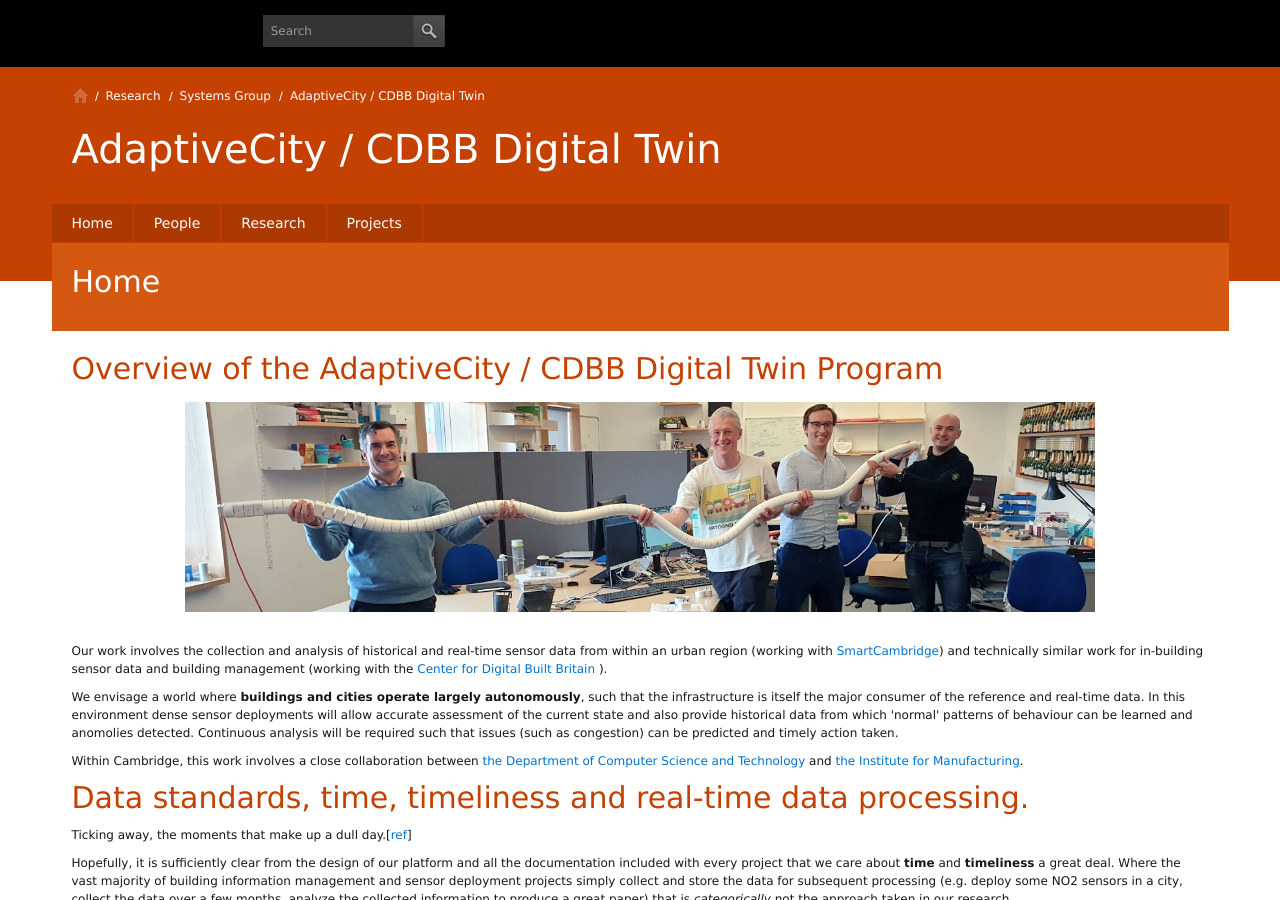
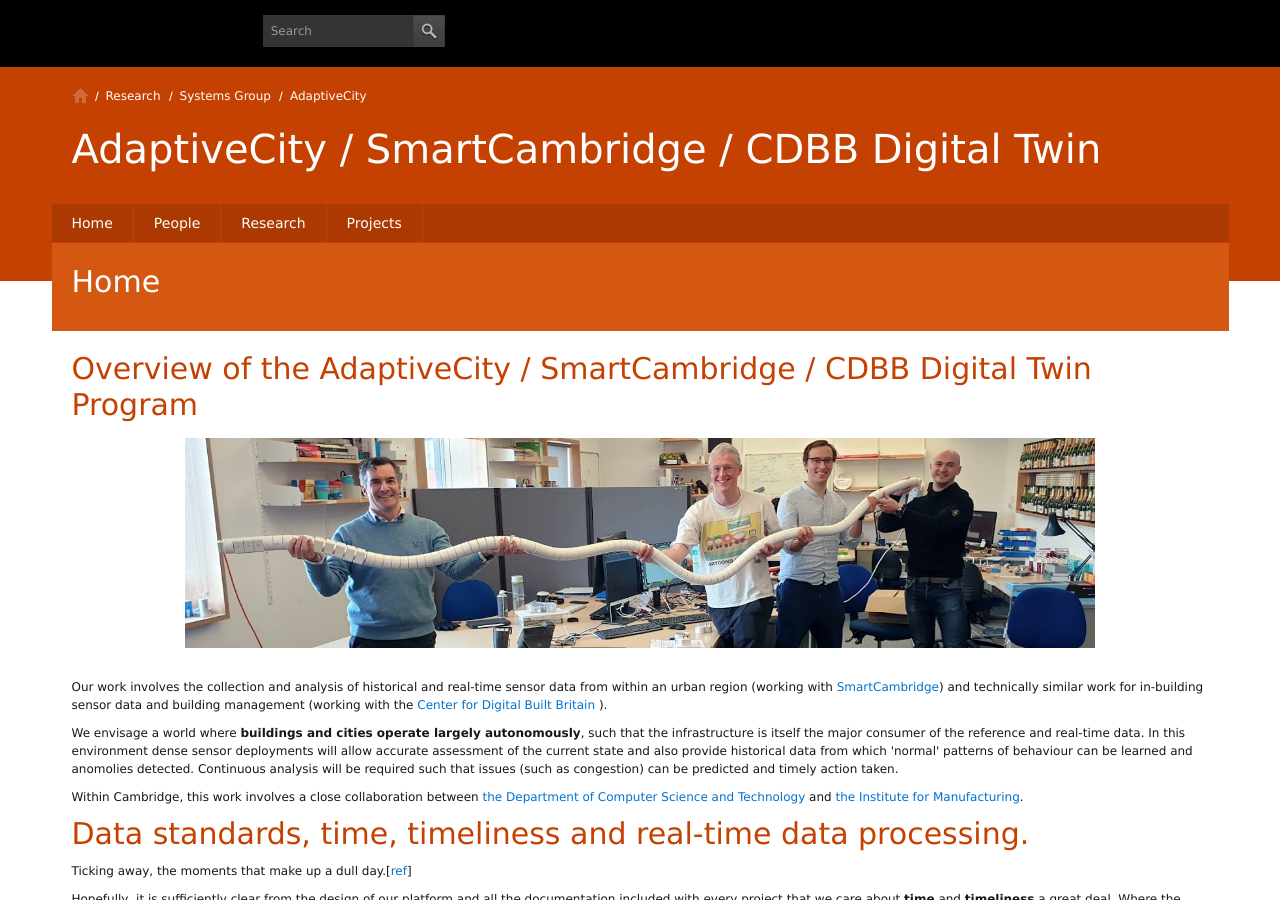
Before and after one commit to AdaptiveCity/adaptivecity.github.io, a Jekyll site: the page built from index.html, in a window 1280 px wide and 900 px high. Built offline with Jekyll 4.4.1, drawn with Linux system fonts in a browser that asks for light colours.

Commit message:
minor updates

```diff
--- a/_includes/default_head.html
+++ b/_includes/default_head.html
@@ -16,8 +16,6 @@
   <script type="text/javascript" src="//use.typekit.com/hyb5bko.js"></script>
   <script type="text/javascript">try{Typekit.load();}catch(e){}</script>
   <script type="text/javascript">  document.documentElement.className += " js";</script>
-<link href="people/" rel="Next">
-<link href="../" rel="Up">
 
     <link rel="stylesheet" type="text/css" href="/assets/style/css/main.css" />
 
--- a/_includes/srg_header.html
+++ b/_includes/srg_header.html
@@ -119,6 +119,7 @@
             <div class="campl-wrap clearfix">
                 <div class="campl-column12">
                     <div class="campl-content-container">
+                        <!-- BREADCRUMBS -->
                         <div class="campl-breadcrumb" id="breadcrumb">
                             <ul class="campl-unstyled-list campl-horizontal-navigation clearfix">
                                 <li class="first-child">
@@ -130,11 +131,12 @@
                                     <a href="https://www.cl.cam.ac.uk/research/srg">Systems Group</a>
                                 </li>
                                 <li>
-                                    <p class="campl-current">AdaptiveCity / CDBB Digital Twin</p>
+                                    <p class="campl-current">AdaptiveCity</p>
                                 </li>
                             </ul>
                         </div>
-                        <p class="campl-page-title campl-sub-section-title">AdaptiveCity / CDBB Digital Twin</p>
+                        <!-- MAIN TITLE -->
+                        <p class="campl-page-title campl-sub-section-title">AdaptiveCity / SmartCambridge / CDBB Digital Twin</p>
                         <p class="campl-mobile-parent">
                             <a href="https://www.cst.cam.ac.uk/research">
                                 <span class="campl-back-btn campl-menu-indicator"></span>Research
--- a/index.html
+++ b/index.html
@@ -3,7 +3,7 @@ layout: default
 title: Home
 ---
 
-<h1>Overview of the AdaptiveCity / CDBB Digital Twin Program</h1>
+<h1>Overview of the AdaptiveCity / SmartCambridge / CDBB Digital Twin Program</h1>
 
 <div>
     <img class="home_main_image" src="/assets/images/snake_narrow.jpg" />
--- a/research/index.html
+++ b/research/index.html
@@ -1,6 +1,6 @@
 ---
 layout: default
-title: Research
+title: Research Themes
 css: research
 ---
 
```
Also changed, not shown: assets/images/CDBBLogoNew.png (added).
